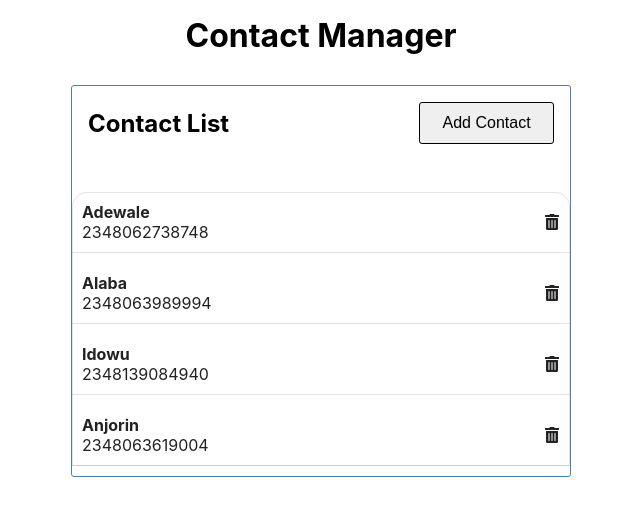
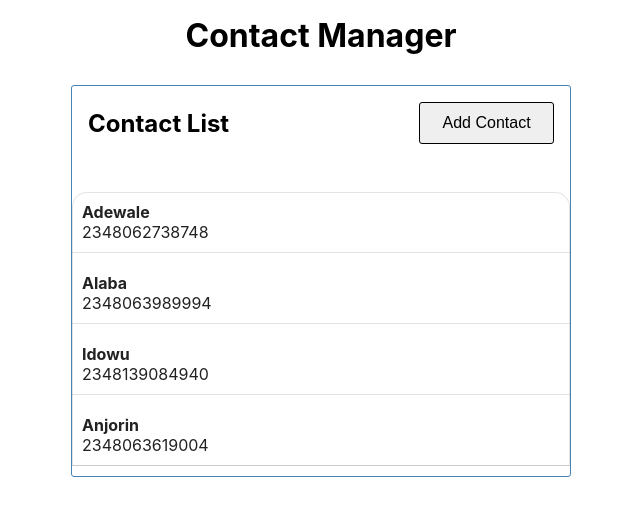
Before and after one commit to alialaba/contact-list-app, a React (Create React App) app: page / in a window 1280 px wide. Shown: the top 516 px of the page, without its empty margins (319-959 px from the left). Built offline with nearby package versions, Linux system fonts and the light colour scheme; data requests are answered from the project's data file.

Commit message:
feat: implement the delete functionality

```diff
--- a/src/App.js
+++ b/src/App.js
@@ -33,6 +33,14 @@ const fetchContacts = async()=>{
 
 }
 
+//delete task
+const deleteTask = async(id)=>{
+  await fetch(`http://localhost:5000/contacts${id}`,{
+    method:"DELETE"
+  })
+setContacts(contacts.filter((contact)=> contact.id !== id))
+}
+
 
   return (
     <main>
@@ -41,7 +49,7 @@ const fetchContacts = async()=>{
         <div className="container">
         {/* <Header/> */}
           <Routes>
-            <Route path="/"  element={<ContactList contacts={contacts} onExpand={toggleExpandContact}/>}></Route>
+            <Route path="/"  element={contacts.length > 0 ? <ContactList contacts={contacts} onExpand={toggleExpandContact} onDelete={deleteTask}/>: "No Contact is avaiable" }></Route>
             <Route path="/AddContact" element={<AddContact />}/>
             {/* direct to the individual contact unique address display */}
             <Route path="/ContactDetail/:id" element={<ContactDetail/>}/>
--- a/src/components/Contact.jsx
+++ b/src/components/Contact.jsx
@@ -4,23 +4,21 @@ import {FaPhoneAlt} from "react-icons/fa";
 import {FaTrashAlt} from "react-icons/fa";
 import {FaRegCommentAlt} from "react-icons/fa"
 import {FaRegEdit} from "react-icons/fa"
-export default function Contact({contact, onExpand}){
+export default function Contact({contact, onExpand, onDelete}){
     return(
         <div className="contact" onClick={()=> onExpand(contact.id)}>
-        <div className="flex">
+
              <div>
                <h4>{contact.name}</h4>
                <p>{contact.phone}</p>
             </div>
-          <FaTrashAlt/>
-        </div>
 
             {contact.open  &&
         <div className="contact-footer">
             <p className="center"> {contact.email}</p>
              <ul className="flex">
              <li><FaPhoneAlt/></li>
-                <li><FaRegCommentAlt/></li>
+                <li onClick={()=> onDelete(contact.id)}><FaTrashAlt /></li>
                 <li><FaRegEdit/></li>
                 {/* /ContactDetail/${contact.id} redirect to an individual contact details */}
                <Link to={`/ContactDetail/${contact.id}`} state={{contact:contact}} > <li><FaInfoCircle/></li></Link>
--- a/src/components/ContactList.jsx
+++ b/src/components/ContactList.jsx
@@ -3,13 +3,13 @@
 import Contact from "./Contact";
 import Header from "./Header";
 
-export default function ContactList({contacts, onExpand}){
+export default function ContactList({contacts, onExpand, onDelete={onDelete}}){
     return(
     <>
      <Header/>
     <section className="contactlist">
 
-        {contacts.map((contact)=><Contact contact={contact} key={contact.id} onExpand={onExpand}/>)}
+        {contacts.map((contact)=><Contact contact={contact} key={contact.id} onExpand={onExpand} onDelete={onDelete}/>)}
     </section>
     </>
     )
```
